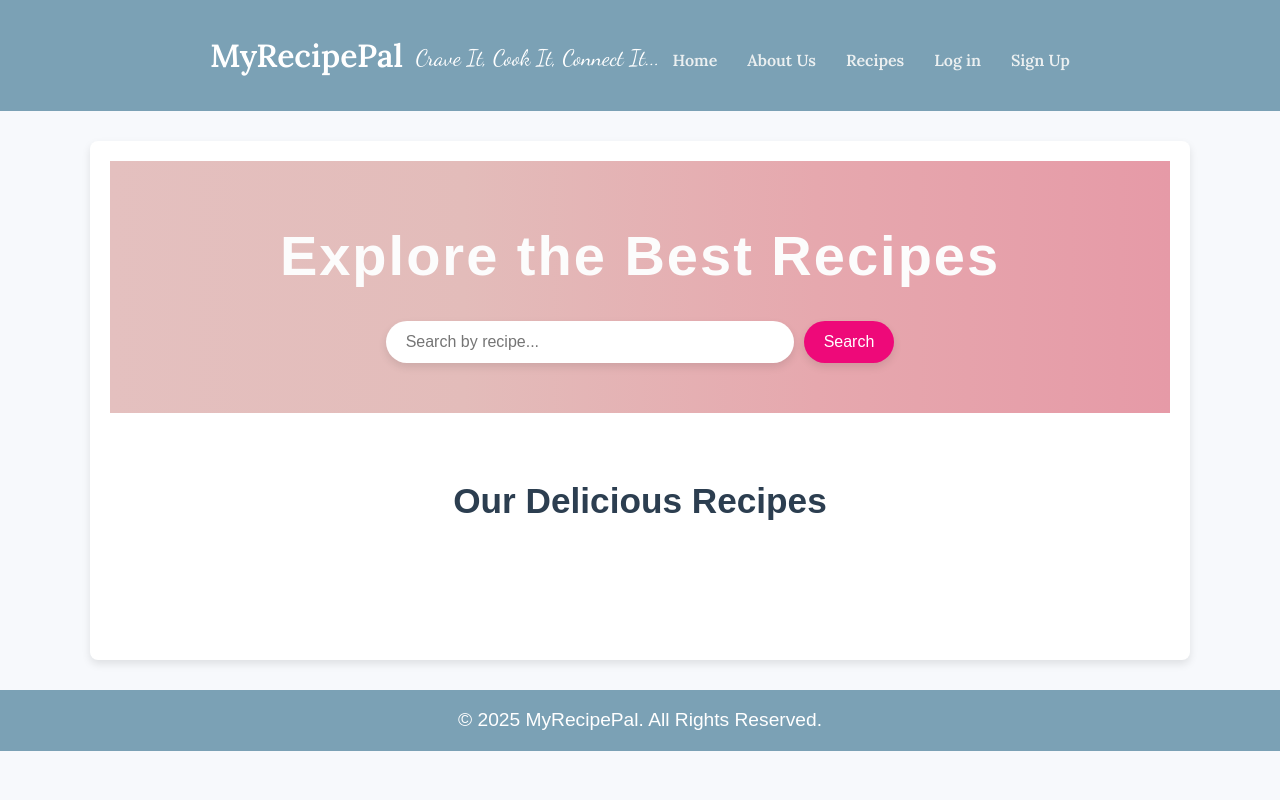
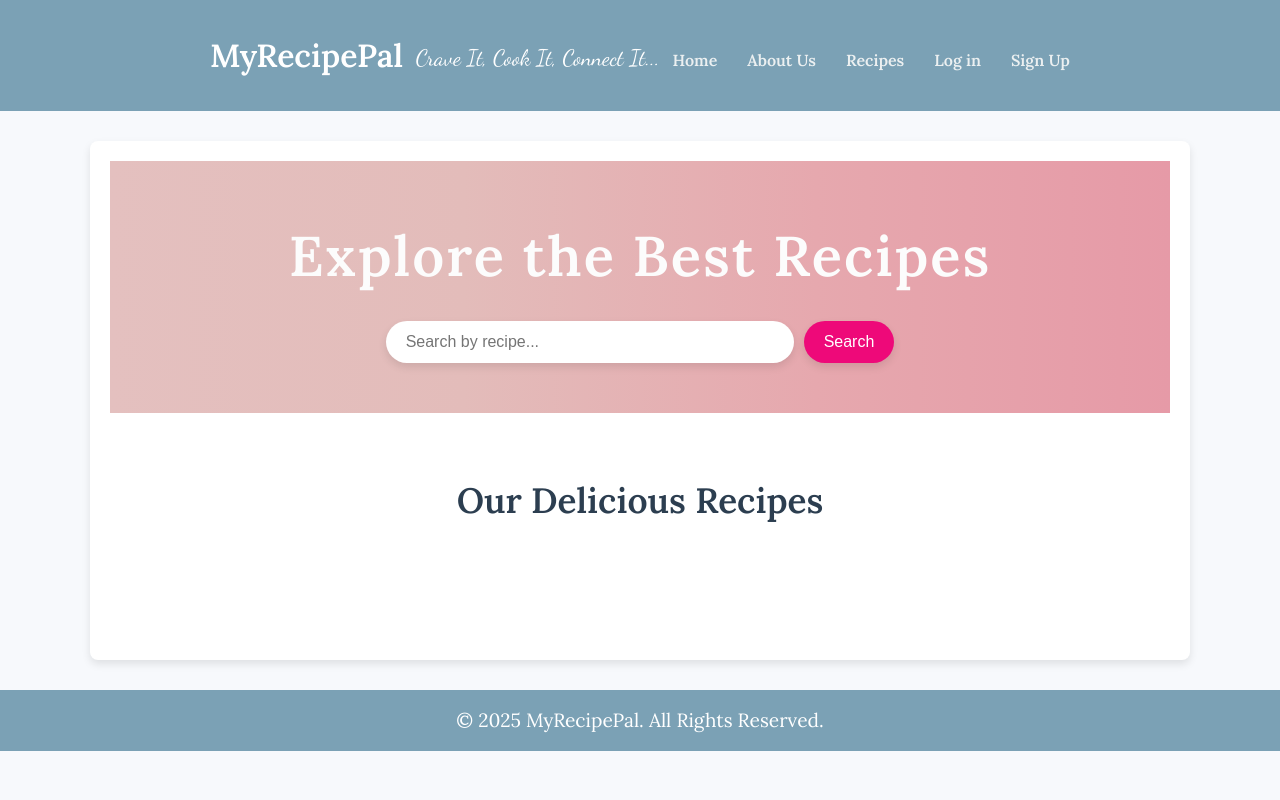
Before and after one commit to skourde/MyRecipePal, a Node server app: template pg-sd2/app/views/recipes-list.pug in a window 1280 px wide. Run offline with Node 20, Linux system fonts and the light colour scheme; the template is opened without the code that fills it, so the values that code supplies are empty; some libraries are stand-ins or nearby versions.

Commit message:
Font changes

```diff
--- a/pg-sd2/static/recipes-list.css
+++ b/pg-sd2/static/recipes-list.css
@@ -7,7 +7,7 @@
 
 /* Body and Global Styles */
 body {
-  font-family: 'Montserrat', sans-serif;
+  font-family: 'Lora', serif;
   background-color: #f7f9fc;
   color: #333;
   line-height: 1.6;
```
